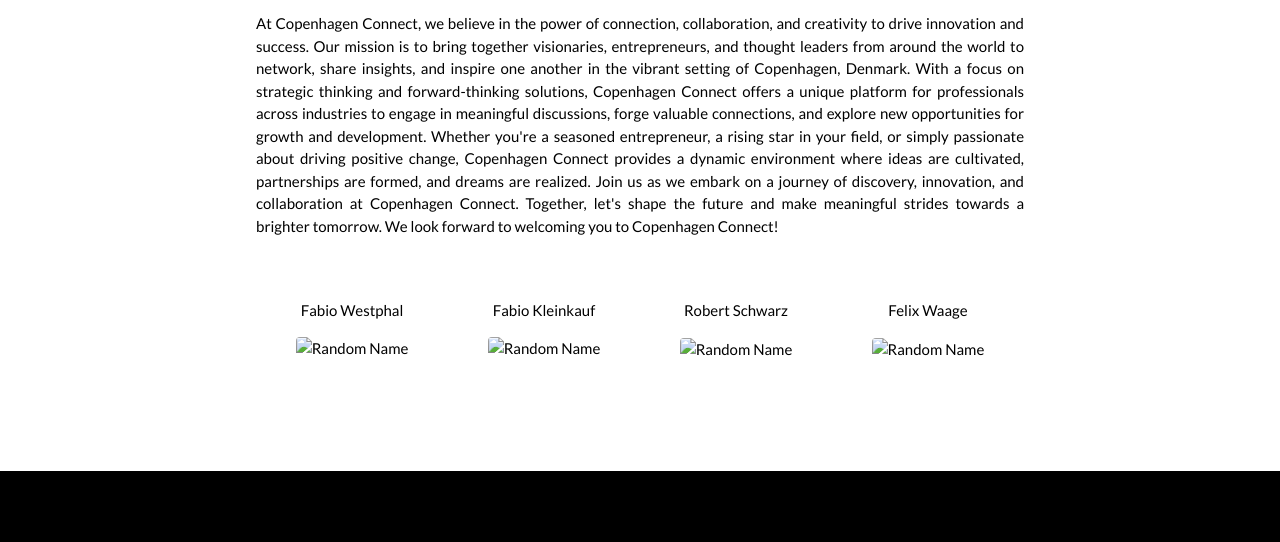
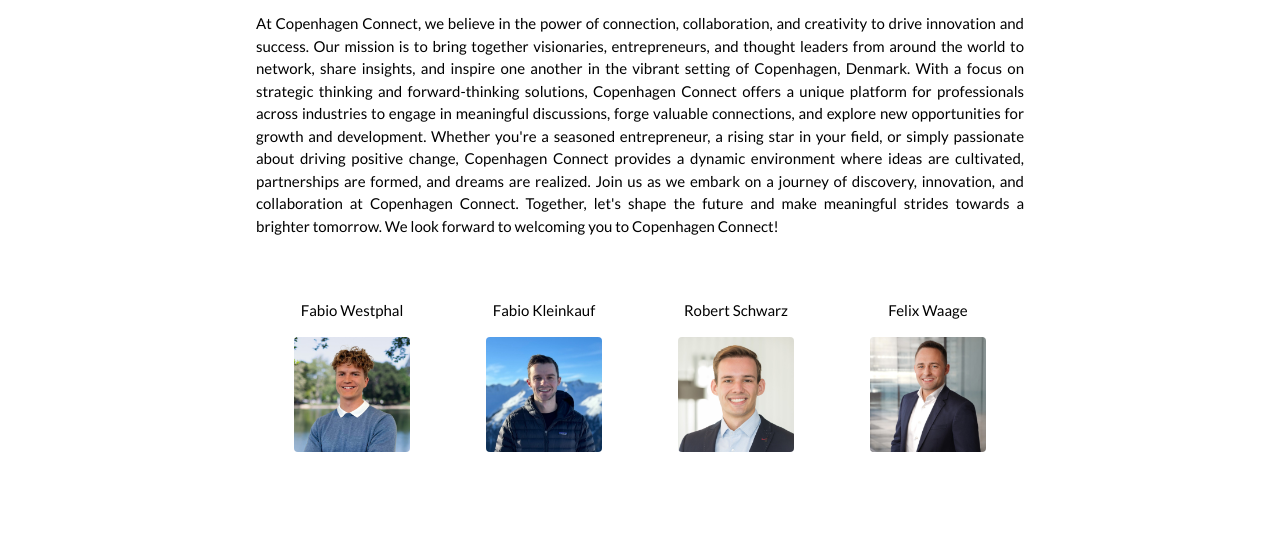
Before and after one commit to felixwaage/copenhagen-connect, a plain HTML site: page index.html in a window 1280 px wide. Shown: the part 228-770 px from the top of the page. Drawn offline with nearby package versions, Linux system fonts and the light colour scheme.

Commit message:
add images

```diff
--- a/index.html
+++ b/index.html
@@ -77,19 +77,19 @@
     <div class="w3-row w3-padding-32">
       <div class="w3-quarter">
         <p>Fabio Westphal</p>
-        <img src="/w3images/bandmember.jpg" class="w3-round w3-margin-bottom" alt="Random Name" style="width:60%">
+        <img src="src/fabio.jpg" class="w3-round w3-margin-bottom" alt="Random Name" style="width:60%">
       </div>
       <div class="w3-quarter">
         <p>Fabio Kleinkauf</p>
-        <img src="/w3images/bandmember.jpg" class="w3-round w3-margin-bottom" alt="Random Name" style="width:60%">
+        <img src="src/fabiok.jpg" class="w3-round w3-margin-bottom" alt="Random Name" style="width:60%">
       </div>
       <div class="w3-quarter">
         <p>Robert Schwarz</p>
-        <img src="/w3images/bandmember.jpg" class="w3-round" alt="Random Name" style="width:60%">
+        <img src="src/robert.jpg" class="w3-round" alt="Random Name" style="width:60%">
       </div>
       <div class="w3-quarter">
         <p>Felix Waage</p>
-        <img src="/w3images/bandmember.jpg" class="w3-round" alt="Random Name" style="width:60%">
+        <img src="src/felix.jpg" class="w3-round" alt="Random Name" style="width:60%">
       </div>
     </div>
   </div>
```
Also changed, not shown: src/fabio.jpg (added), src/fabiok.jpg (added), src/felix.jpg (added), src/robert.jpg (added), 2 other files.
